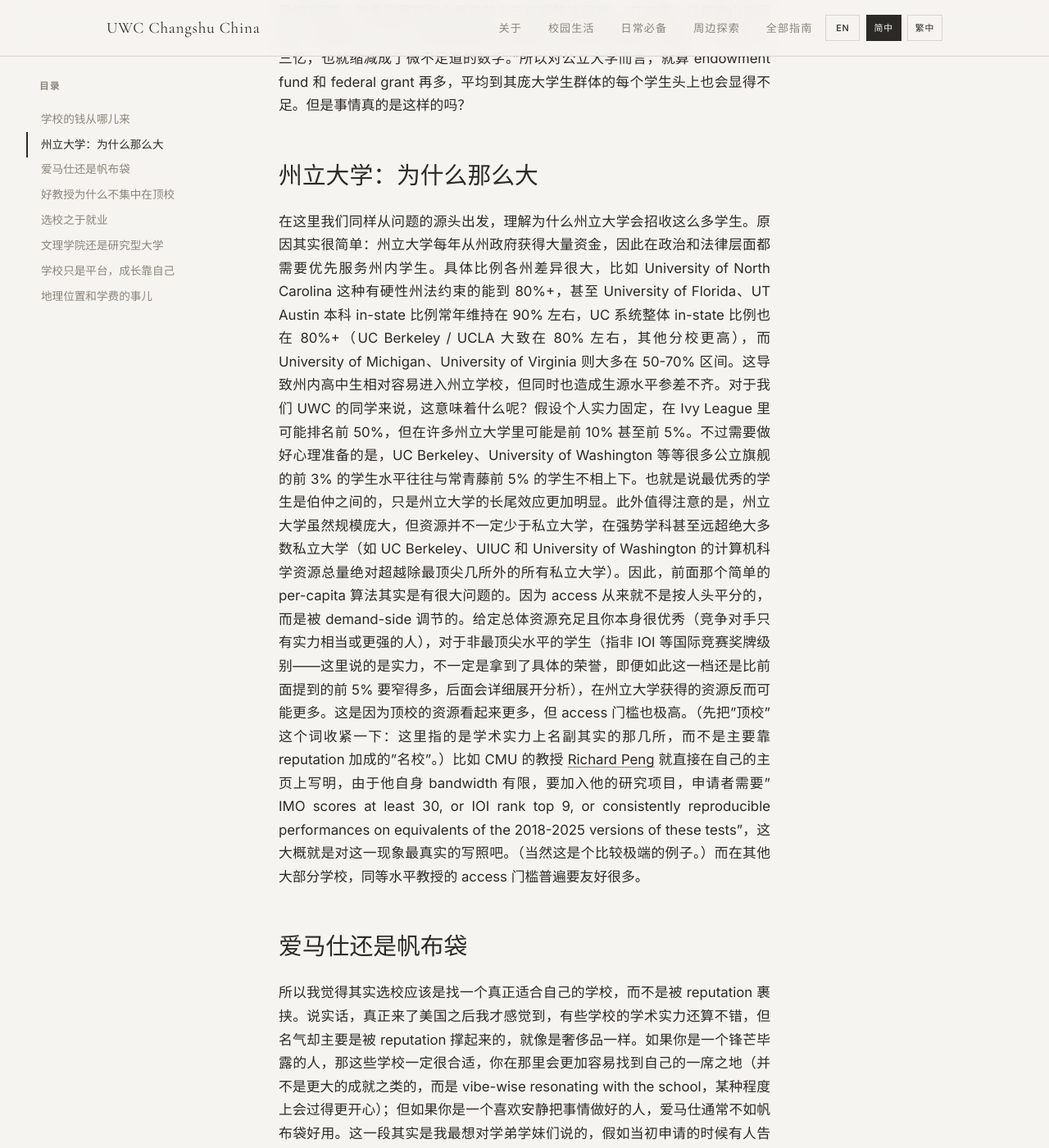
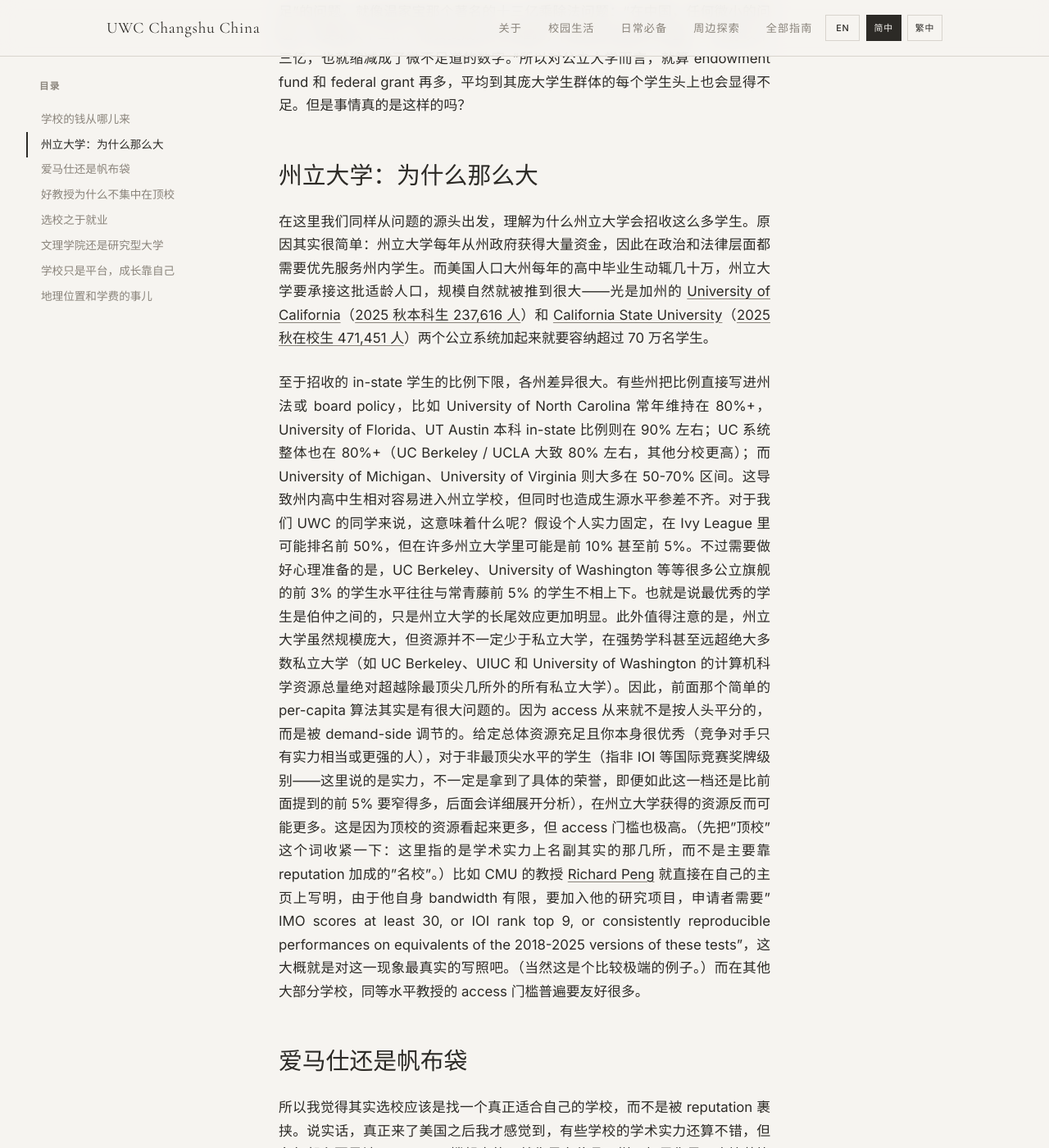
Before and after one commit to United-World-College/UWC-Survival-Guide, a Jekyll site: the page built from website/_guides/chinese/school-selection-CN.md, in a window 1280 px wide and 1400 px high, scrolled down 4786 px. Shown: the whole window at 82% size. Built offline with Jekyll 4.4.1, drawn with Linux system fonts in a browser that asks for light colours.

Commit message:
docs: split state-university section and cite UC/CSU fall 2025 enrollment
Bridge the logical gap between state funding and large enrollment by
introducing the high-school-graduate volume argument, then separately
discuss the in-state ratio. Cite official UC and CSU fall 2025 numbers
across all three language versions.

```diff
--- a/website/_guides/chinese/school-selection-CN.md
+++ b/website/_guides/chinese/school-selection-CN.md
@@ -41,7 +41,9 @@
 
 ## 州立大学：为什么那么大
 
-在这里我们同样从问题的源头出发，理解为什么州立大学会招收这么多学生。原因其实很简单：州立大学每年从州政府获得大量资金，因此在政治和法律层面都需要优先服务州内学生。具体比例各州差异很大，比如 University of North Carolina 这种有硬性州法约束的能到 80%+，甚至 University of Florida、UT Austin 本科 in-state 比例常年维持在 90% 左右，UC 系统整体 in-state 比例也在 80%+（UC Berkeley / UCLA 大致在 80% 左右，其他分校更高），而 University of Michigan、University of Virginia 则大多在 50-70% 区间。这导致州内高中生相对容易进入州立学校，但同时也造成生源水平参差不齐。对于我们 UWC 的同学来说，这意味着什么呢？假设个人实力固定，在 Ivy League 里可能排名前 50%，但在许多州立大学里可能是前 10% 甚至前 5%。不过需要做好心理准备的是，UC Berkeley、University of Washington 等等很多公立旗舰的前 3% 的学生水平往往与常青藤前 5% 的学生不相上下。也就是说最优秀的学生是伯仲之间的，只是州立大学的长尾效应更加明显。此外值得注意的是，州立大学虽然规模庞大，但资源并不一定少于私立大学，在强势学科甚至远超绝大多数私立大学（如 UC Berkeley、UIUC 和 University of Washington 的计算机科学资源总量绝对超越除最顶尖几所外的所有私立大学）。因此，前面那个简单的 per-capita 算法其实是有很大问题的。因为 access 从来就不是按人头平分的，而是被 demand-side 调节的。给定总体资源充足且你本身很优秀（竞争对手只有实力相当或更强的人），对于非最顶尖水平的学生（指非 IOI 等国际竞赛奖牌级别——这里说的是实力，不一定是拿到了具体的荣誉，即便如此这一档还是比前面提到的前 5% 要窄得多，后面会详细展开分析），在州立大学获得的资源反而可能更多。这是因为顶校的资源看起来更多，但 access 门槛也极高。（先把"顶校"这个词收紧一下：这里指的是学术实力上名副其实的那几所，而不是主要靠 reputation 加成的"名校"。）比如 CMU 的教授 [Richard Peng](https://www.cs.cmu.edu/~yangp/) 就直接在自己的主页上写明，由于他自身 bandwidth 有限，要加入他的研究项目，申请者需要"IMO scores at least 30, or IOI rank top 9, or consistently reproducible performances on equivalents of the 2018-2025 versions of these tests"，这大概就是对这一现象最真实的写照吧。（当然这是个比较极端的例子。）而在其他大部分学校，同等水平教授的 access 门槛普遍要友好很多。
+在这里我们同样从问题的源头出发，理解为什么州立大学会招收这么多学生。原因其实很简单：州立大学每年从州政府获得大量资金，因此在政治和法律层面都需要优先服务州内学生。而美国人口大州每年的高中毕业生动辄几十万，州立大学要承接这批适龄人口，规模自然就被推到很大——光是加州的 [University of California](https://en.wikipedia.org/wiki/University_of_California)（[2025 秋本科生 237,616 人](https://www.universityofcalifornia.edu/press-room/university-california-sets-enrollment-records)）和 [California State University](https://en.wikipedia.org/wiki/California_State_University)（[2025 秋在校生 471,451 人](https://www.calstate.edu/csu-system/news/Pages/CSU-Sees-Highest-Year-Over-Year-Enrollment-Growth-in-a-Decade-.aspx)）两个公立系统加起来就要容纳超过 70 万名学生。
+
+至于招收的 in-state 学生的比例下限，各州差异很大。有些州把比例直接写进州法或 board policy，比如 University of North Carolina 常年维持在 80%+，University of Florida、UT Austin 本科 in-state 比例则在 90% 左右；UC 系统整体也在 80%+（UC Berkeley / UCLA 大致 80% 左右，其他分校更高）；而 University of Michigan、University of Virginia 则大多在 50-70% 区间。这导致州内高中生相对容易进入州立学校，但同时也造成生源水平参差不齐。对于我们 UWC 的同学来说，这意味着什么呢？假设个人实力固定，在 Ivy League 里可能排名前 50%，但在许多州立大学里可能是前 10% 甚至前 5%。不过需要做好心理准备的是，UC Berkeley、University of Washington 等等很多公立旗舰的前 3% 的学生水平往往与常青藤前 5% 的学生不相上下。也就是说最优秀的学生是伯仲之间的，只是州立大学的长尾效应更加明显。此外值得注意的是，州立大学虽然规模庞大，但资源并不一定少于私立大学，在强势学科甚至远超绝大多数私立大学（如 UC Berkeley、UIUC 和 University of Washington 的计算机科学资源总量绝对超越除最顶尖几所外的所有私立大学）。因此，前面那个简单的 per-capita 算法其实是有很大问题的。因为 access 从来就不是按人头平分的，而是被 demand-side 调节的。给定总体资源充足且你本身很优秀（竞争对手只有实力相当或更强的人），对于非最顶尖水平的学生（指非 IOI 等国际竞赛奖牌级别——这里说的是实力，不一定是拿到了具体的荣誉，即便如此这一档还是比前面提到的前 5% 要窄得多，后面会详细展开分析），在州立大学获得的资源反而可能更多。这是因为顶校的资源看起来更多，但 access 门槛也极高。（先把"顶校"这个词收紧一下：这里指的是学术实力上名副其实的那几所，而不是主要靠 reputation 加成的"名校"。）比如 CMU 的教授 [Richard Peng](https://www.cs.cmu.edu/~yangp/) 就直接在自己的主页上写明，由于他自身 bandwidth 有限，要加入他的研究项目，申请者需要"IMO scores at least 30, or IOI rank top 9, or consistently reproducible performances on equivalents of the 2018-2025 versions of these tests"，这大概就是对这一现象最真实的写照吧。（当然这是个比较极端的例子。）而在其他大部分学校，同等水平教授的 access 门槛普遍要友好很多。
 
 ## 爱马仕还是帆布袋
 
```
Also changed, not shown: website/_guides/chinese/school-selection-TW.md (+3 -1 lines), website/_guides/default/school-selection.md (+3 -1 lines).
